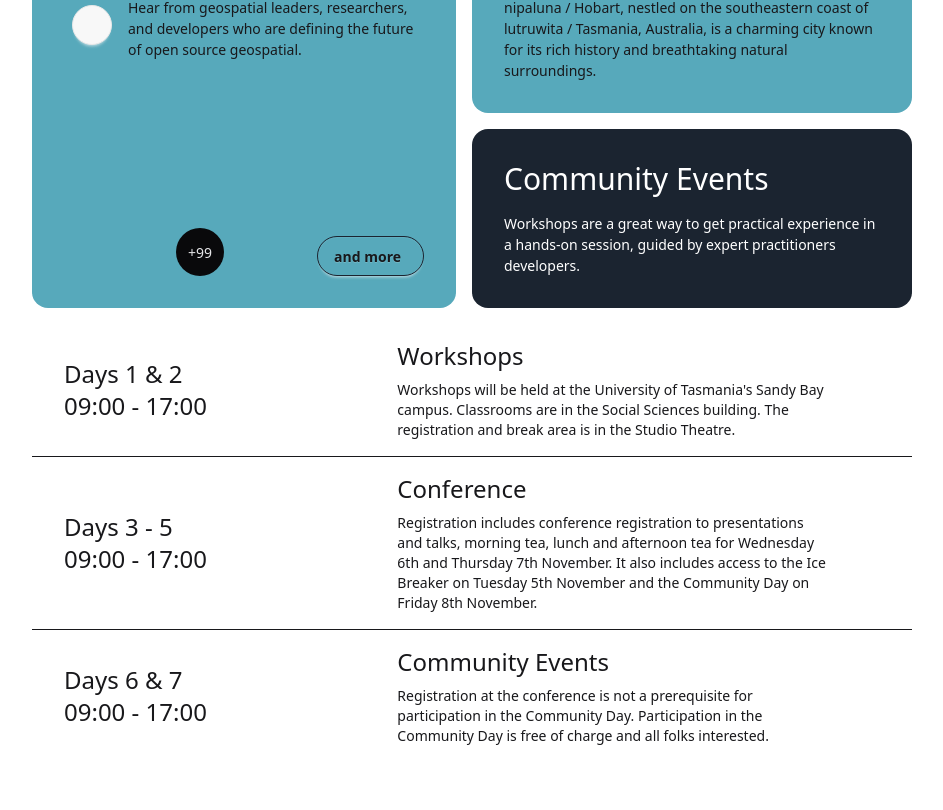
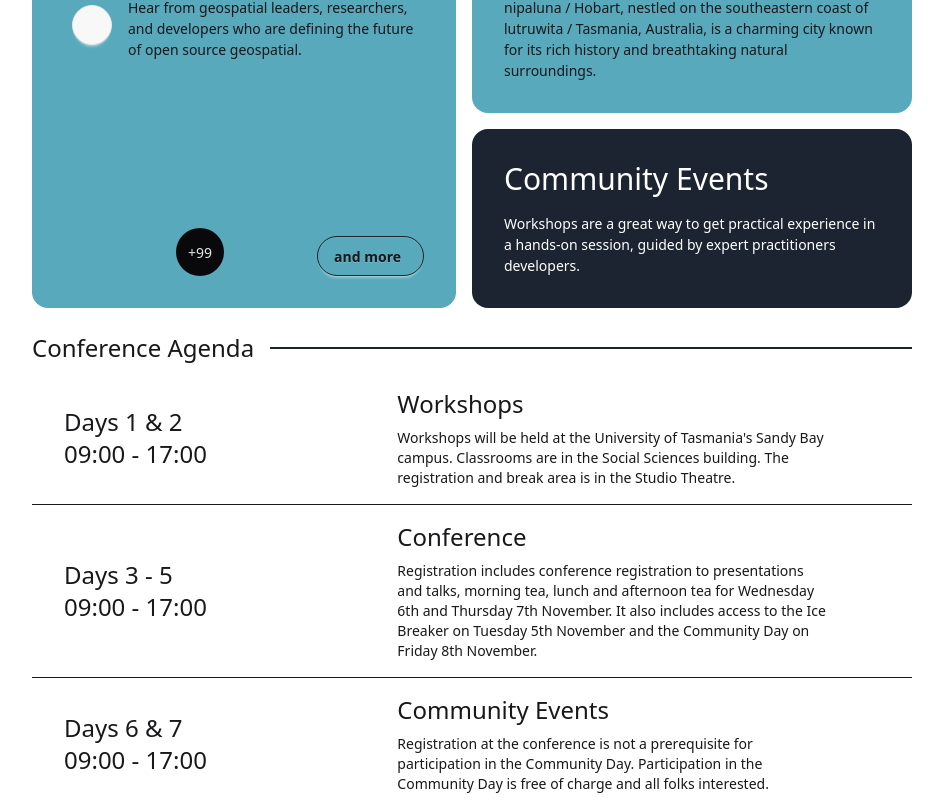
Before and after one commit to osgeo-oceania/foss4g-2025, a SvelteKit app: page / in a window 1280 px wide. Shown: the part 723-1533 px from the top of the page, without its empty margins (168-1111 px from the left). Before the commit the page ends 1485 px from the top, so only its background shows below. Built offline with nearby package versions, Linux system fonts and the light colour scheme; what @iconify/tailwind4 would draw is missing.

Commit message:
add divider

```diff
--- a/src/routes/+page.svelte
+++ b/src/routes/+page.svelte
@@ -115,6 +115,7 @@
   </div>
 </div>
 
+<div class="divider divider-start divider-primary text-2xl">Conference Agenda</div>
 <Agenda />
 <!-- FOSS4G stands for Free and Open Source Software for Geospatial, a conference
 series hosted in partnership with [OSGeo](https://www.osgeo.org/). FOSS4G
```
